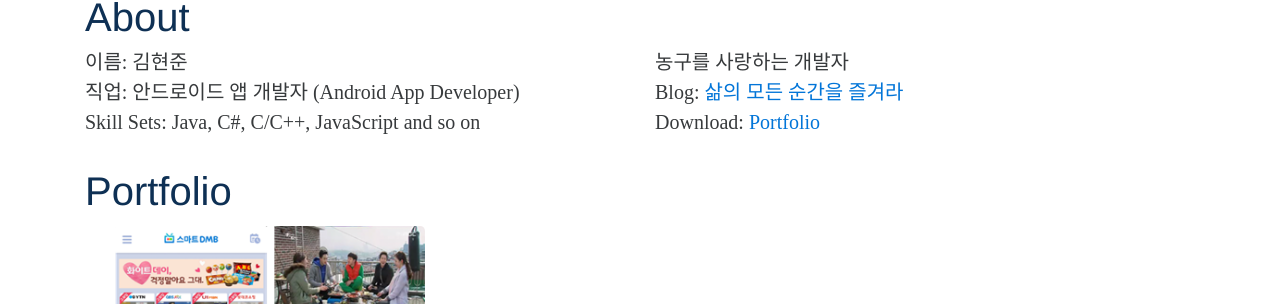
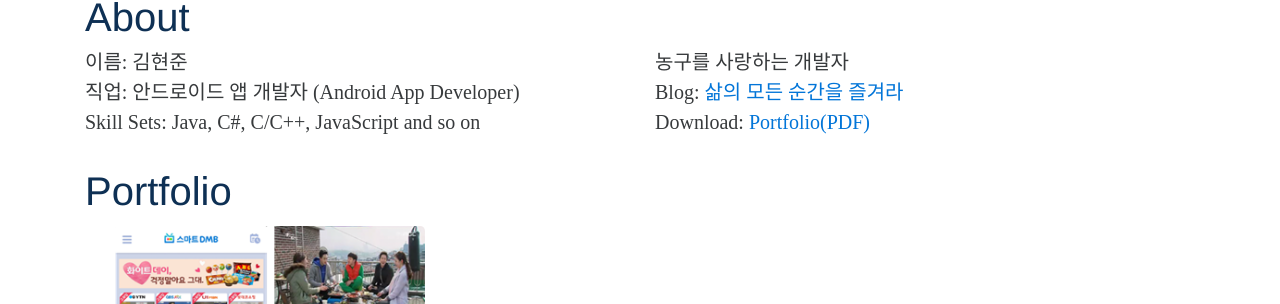
Before and after one commit to khj0704/khj0704.github.io, a Jekyll site: the page built from index.html, in a window 1280 px wide and 900 px high, scrolled down 458 px. Shown: the part 149-453 px from the top of the window. Built offline with Jekyll 4.4.1, drawn with Linux system fonts in a browser that asks for light colours; nearby versions of some CDN libraries; some web fonts are replaced.

Commit message:
Add PDF Download Link

```diff
--- a/_includes/about.html
+++ b/_includes/about.html
@@ -29,7 +29,7 @@
 				</span>
 				<br>
 				<span style="font-family: 'Nanum Gothic', serif; font-size: 20px;">
-					Download: <a href="./web-dist/files/Portfolio.pdf" class="no-uline" target="_blank">Portfolio</a>
+					Download: <a href="./web-dist/files/Portfolio.pdf" class="no-uline" target="_blank">Portfolio(PDF)</a>
 				</span>
             </p>
         </div>
```
